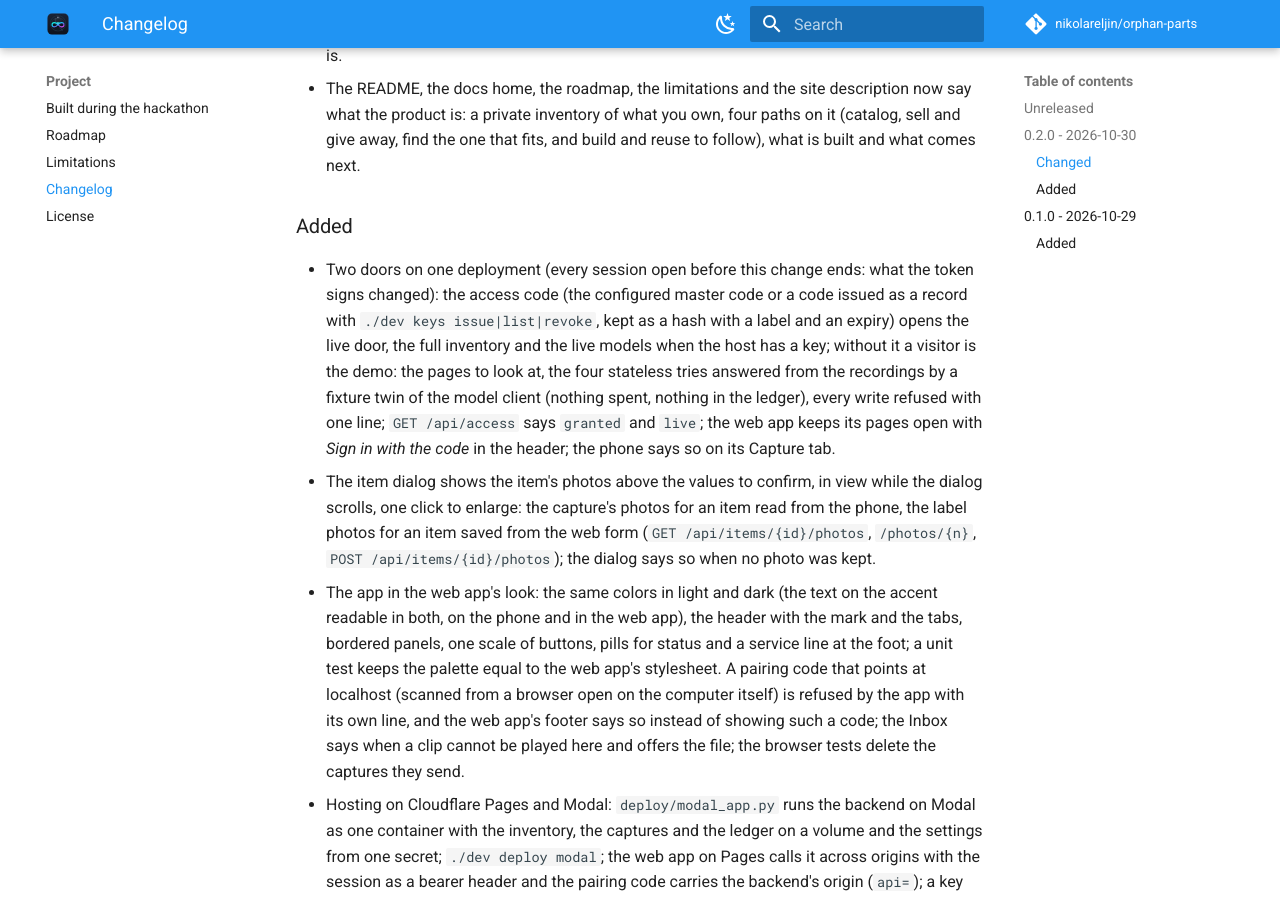
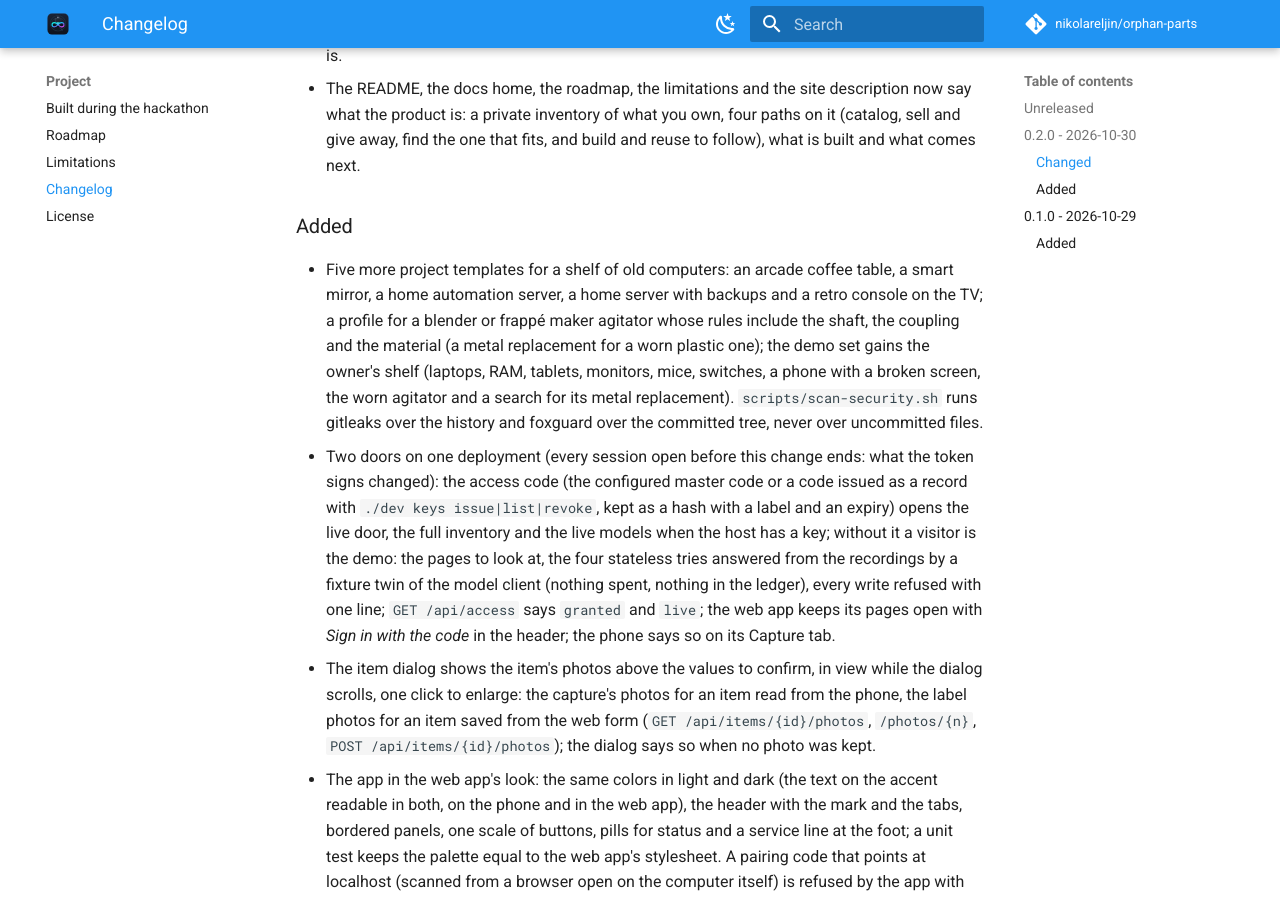
Before and after one commit to nikolareljin/orphan-parts, an MkDocs documentation site: the page built from docs/project/changelog.md, in a window 1280 px wide and 900 px high, scrolled down 525 px. Built offline with MkDocs 1.6.1 and Material for MkDocs 9.7.7, drawn with Linux system fonts in a browser that asks for light colours; comment, search, counter and statistics services are not loaded.

Commit message:
feat(demo): templates for a shelf of old computers, the agitator profile, the owner's items in the set, the security scan script

```diff
--- a/CHANGELOG.md
+++ b/CHANGELOG.md
@@ -11,6 +11,7 @@ All notable changes to Orphan Parts Lens. Versions follow SemVer.
 - The README, the docs home, the roadmap, the limitations and the site description now say what the product is: a private inventory of what you own, four paths on it (catalog, sell and give away, find the one that fits, and build and reuse to follow), what is built and what comes next.
 
 ### Added
+- Five more project templates for a shelf of old computers: an arcade coffee table, a smart mirror, a home automation server, a home server with backups and a retro console on the TV; a profile for a blender or frappé maker agitator whose rules include the shaft, the coupling and the material (a metal replacement for a worn plastic one); the demo set gains the owner's shelf (laptops, RAM, tablets, monitors, mice, switches, a phone with a broken screen, the worn agitator and a search for its metal replacement). `scripts/scan-security.sh` runs gitleaks over the history and foxguard over the committed tree, never over uncommitted files.
 - Two doors on one deployment (every session open before this change ends: what the token signs changed): the access code (the configured master code or a code issued as a record with `./dev keys issue|list|revoke`, kept as a hash with a label and an expiry) opens the live door, the full inventory and the live models when the host has a key; without it a visitor is the demo: the pages to look at, the four stateless tries answered from the recordings by a fixture twin of the model client (nothing spent, nothing in the ledger), every write refused with one line; `GET /api/access` says `granted` and `live`; the web app keeps its pages open with *Sign in with the code* in the header; the phone says so on its Capture tab.
 - The item dialog shows the item's photos above the values to confirm, in view while the dialog scrolls, one click to enlarge: the capture's photos for an item read from the phone, the label photos for an item saved from the web form (`GET /api/items/{id}/photos`, `/photos/{n}`, `POST /api/items/{id}/photos`); the dialog says so when no photo was kept.
 - The app in the web app's look: the same colors in light and dark (the text on the accent readable in both, on the phone and in the web app), the header with the mark and the tabs, bordered panels, one scale of buttons, pills for status and a service line at the foot; a unit test keeps the palette equal to the web app's stylesheet. A pairing code that points at localhost (scanned from a browser open on the computer itself) is refused by the app with its own line, and the web app's footer says so instead of showing such a code; the Inbox says when a clip cannot be played here and offers the file; the browser tests delete the captures they send.
```
Also changed, not shown: docs/reference/cli.md (+1 -0 lines), 10 other files.
